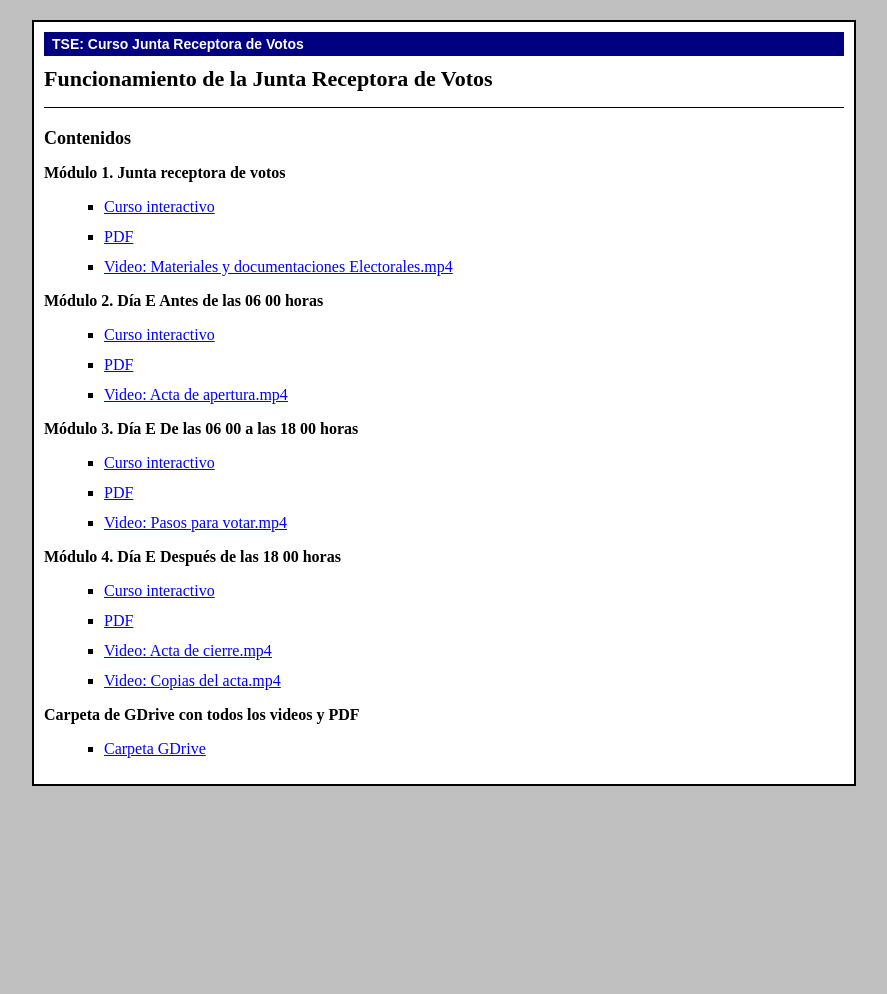
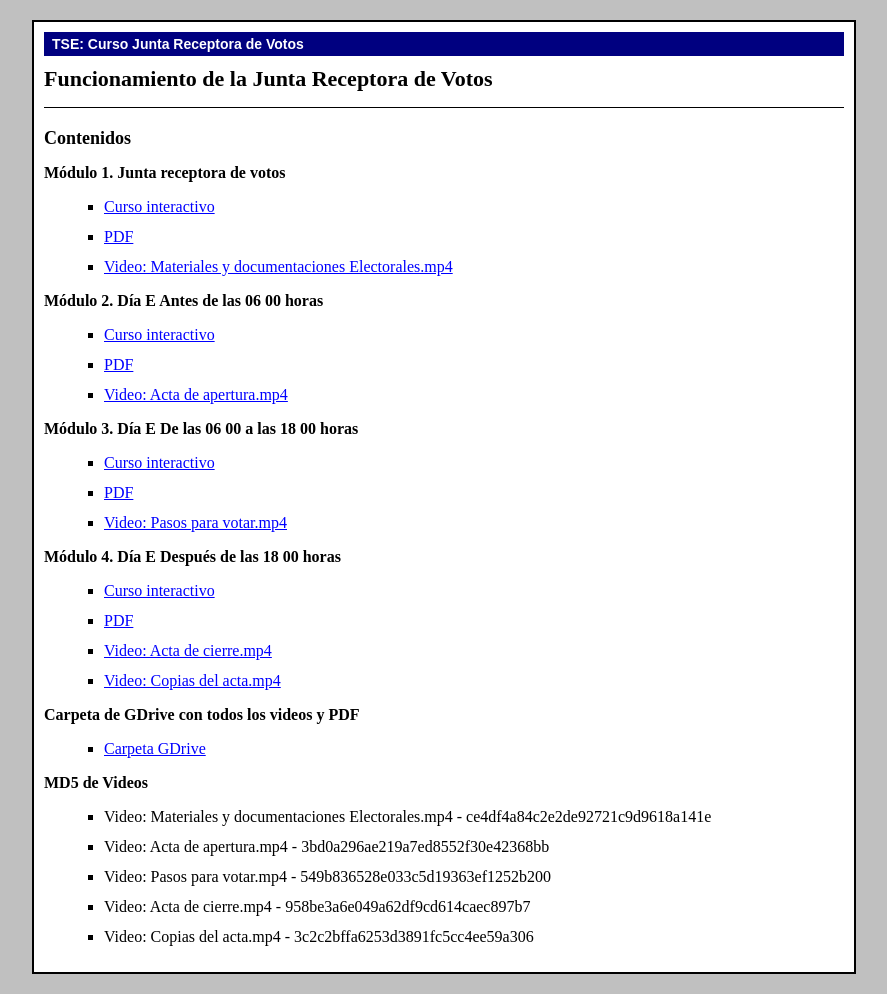
Before and after one commit to rossoporcocr/tse-curso-junta-receptora-de-votos, a plain HTML site: page index.html in a window 1280 px wide. Shown: the whole page, without its empty margins (196-1083 px from the left). Before the commit the page ends 806 px from the top, so only its background shows below. Drawn offline with Linux system fonts and the light colour scheme.

Commit message:
add counter and md5 for video

```diff
--- a/index.html
+++ b/index.html
@@ -128,6 +128,15 @@ hr {
 	<ul>
 	<li><a target="_blank" rel="noopener noreferrer" href="https://drive.google.com/drive/folders/1nQSJ1erfAdkcoxVT2wrd1biVuwYqO6xX?usp=sharing">Carpeta GDrive</a></li>
 	</ul>
+
+	<h3>MD5 de Videos</h3>
+	<ul>
+		<li>Video: Materiales y documentaciones Electorales.mp4 - ce4df4a84c2e2de92721c9d9618a141e</li>
+		<li>Video: Acta de apertura.mp4 - 3bd0a296ae219a7ed8552f30e42368bb</li>
+		<li>Video: Pasos para votar.mp4 - 549b836528e033c5d19363ef1252b200</li>
+		<li>Video: Acta de cierre.mp4 - 958be3a6e049a62df9cd614caec897b7</li>
+		<li>Video: Copias del acta.mp4 - 3c2c2bffa6253d3891fc5cc4ee59a306</li>
+	</ul>
 </div>
 
 </body>
```
